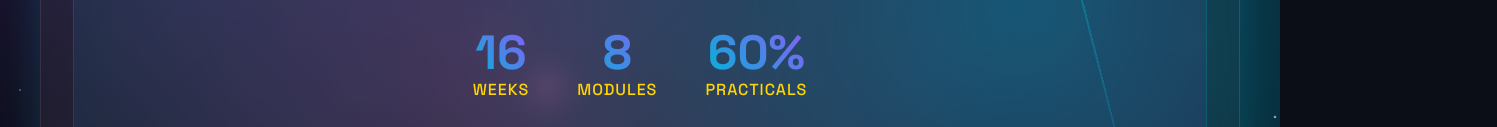
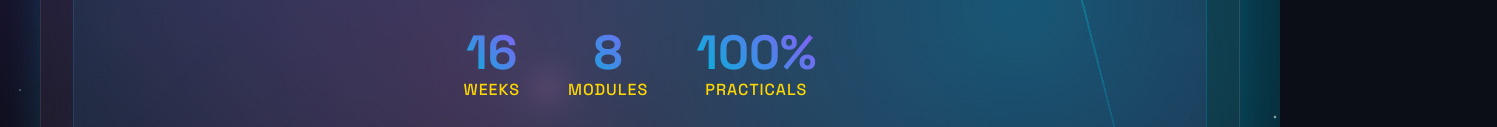
Before and after one commit to srezaeeucr/UCRAstroPython, a plain HTML site: page index.html in a window 1280 px wide. Shown: the part 552-679 px from the top of the page, 1497 px wide, since content can reach past the window. Drawn offline with nearby package versions, Linux system fonts and the light colour scheme.

Commit message:
Update index.html

```diff
--- a/index.html
+++ b/index.html
@@ -1117,7 +1117,7 @@
                             <span class="stat-label">Modules</span>
                         </div>
                         <div class="stat-item">
-                            <span class="stat-number">60%</span>
+                            <span class="stat-number">100%</span>
                             <span class="stat-label">Practicals</span>
                         </div>
                     </div>
```
